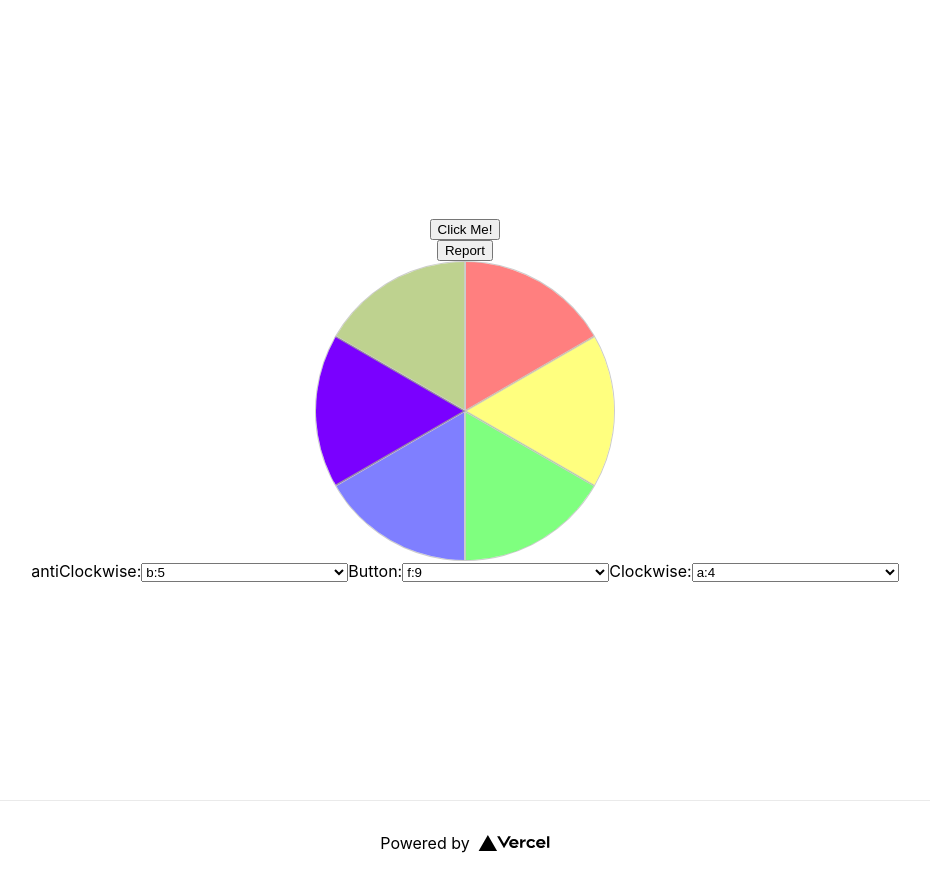
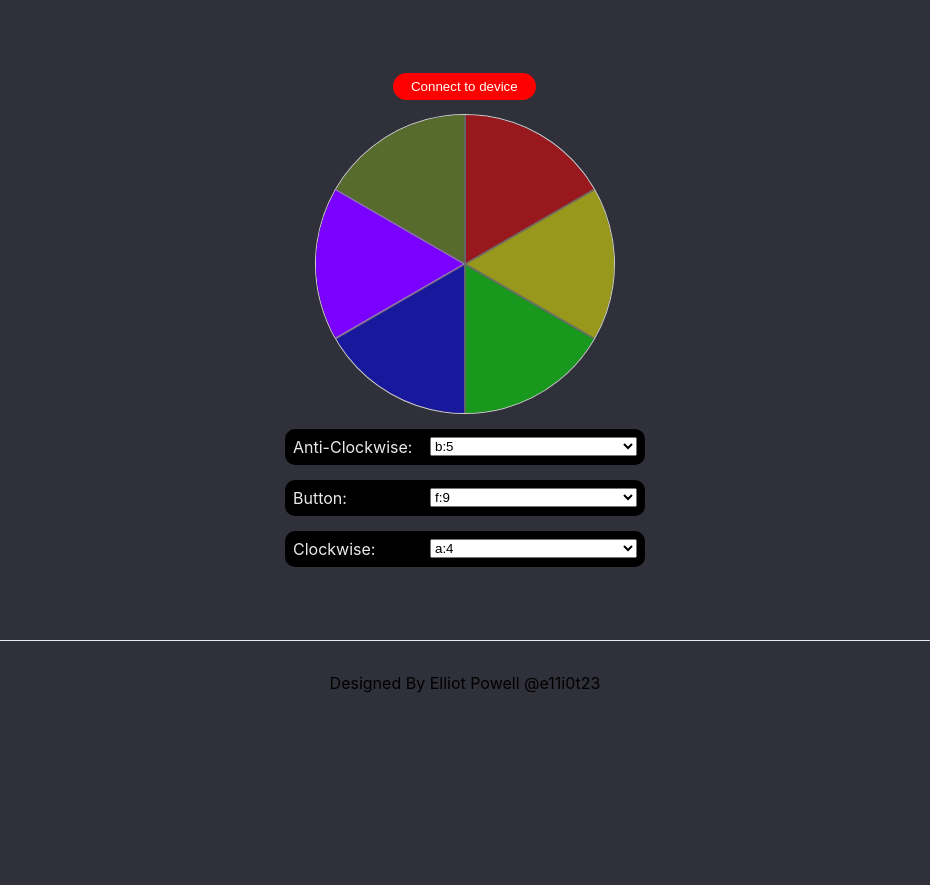
Before and after one commit to e11i0t23/rgbknobcontroller, a Next.js app: page / in a window 1280 px wide. Shown: the whole page, without its empty margins (175-1105 px from the left). After the commit the page ends 800 px from the top, so only its background shows below. Built offline with nearby package versions, Linux system fonts and the light colour scheme.

Commit message:
update styling

```diff
--- a/pages/index.js
+++ b/pages/index.js
@@ -101,17 +101,14 @@ export default function Home() {
   return (
     <div className={styles.container}>
       <Head>
-        <title>Create Next App</title>
-        <meta name="description" content="Generated by create next app" />
+        <title>RGBKnob Controll</title>
+        <meta name="description" content="Control for RGB Knob" />
         <link rel="icon" href="/favicon.ico" />
       </Head>
 
       <main className={styles.main}>
-        <button onClick={onPress}>
-          Click Me!
-        </button>
-        <button onClick={sendReport}>
-          Report
+        <button className={styles.button} onClick={onPress}>
+          Connect to device
         </button>
         <div className={styles.wrapper} style={{transform: "rotate(30deg)"}}>
           <div className={styles.sector} style={{transform: "rotate(60deg) skew(30deg)", background:"rgb(255, 0, 0)", opacity:(((encMode==0) ? 100 : 50 )+"%")}} onClick={() => handleEncMode(0)}></div>
@@ -122,32 +119,35 @@ export default function Home() {
           <div className={styles.sector} style={{transform: "rotate(360deg) skew(30deg)", background:"rgb(127, 165, 33)", opacity:(((encMode==5) ? 100 : 50 )+"%")}} onClick={() => handleEncMode(5)}></div>
         </div>
         <span className="dot"></span>
-        <form>
-          <label>antiClockwise:</label>
-          <select value={antiClockwise} onChange={(e) => {console.log(e.target.value); setAntiClockwise(e.target.value); updateKeymap(0x01, e)}}>
+        <form >
+          <div className={styles.form}>
+          <label>Anti-Clockwise:  </label>
+          <select value={antiClockwise} style={{float: "right"}} onChange={(e) => {console.log(e.target.value); setAntiClockwise(e.target.value); updateKeymap(0x01, e)}}>
             {Object.entries(HIDCodes).map(([key, value]) => <option key={value} value={value}>{key}:{String(value)}</option>)}
           </select>
+          </div>
+          <div className={styles.form}>
           <label>Button:</label>
-          <select value={button} onChange={(e) => {setButton(e.target.value); updateKeymap(0x02, e)}}>
+          <select value={button} style={{float: "right"}} onChange={(e) => {setButton(e.target.value); updateKeymap(0x02, e)}}>
             {Object.entries(HIDCodes).map(([key, value]) => <option key={value} value={value}>{key}:{String(value)}</option>)}
           </select>
+          </div>
+          <div className={styles.form}>
           <label>Clockwise:</label>
-          <select value={clockwise} onChange={(e) => {setClockwise(e.target.value); updateKeymap(0x00, e)}}>
+          <select value={clockwise} style={{float: "right"}} onChange={(e) => {setClockwise(e.target.value); updateKeymap(0x00, e)}}>
             {Object.entries(HIDCodes).map(([key, value]) => <option key={value} value={value}>{key}:{String(value)}</option>)}
           </select>
+          </div>
         </form>
       </main>
 
       <footer className={styles.footer}>
         <a
-          href="https://vercel.com?utm_source=create-next-app&utm_medium=default-template&utm_campaign=create-next-app"
+          href="https://epkb.design"
           target="_blank"
           rel="noopener noreferrer"
         >
-          Powered by{' '}
-          <span className={styles.logo}>
-            <Image src="/vercel.svg" alt="Vercel Logo" width={72} height={16} />
-          </span>
+          Designed By Elliot Powell @e11i0t23 {' '}
         </a>
       </footer>
     </div>
--- a/styles/Home.module.css
+++ b/styles/Home.module.css
@@ -1,9 +1,14 @@
 .container {
   padding: 0 2rem;
+
+}
+
+.body {
+  background-color: #ffa500 ;
 }
 
 .main {
-  min-height: 100vh;
+  min-height: 80vh;
   padding: 4rem 0;
   flex: 1;
   display: flex;
@@ -142,3 +147,31 @@
 .sector:hover {
   border: black 5px solid;
 }
+
+.form {
+  background-color: black;
+  font-size: 1em;
+  color: #eaeaea;
+  padding: 0.5em;
+  border-radius:10px;
+  width: 360px;
+  position: relative;
+  display: block;
+  margin-left: auto;
+  margin-right: auto;
+  margin-top: 15px;
+}
+
+.button {
+
+  display: inline-block;
+  background-color: red;
+  padding: 0.3em 1.2em;
+  margin: 0 0.1em 1em 0;
+  border: 0.16em solid rgba(255, 255, 255, 0);
+  border-radius: 2em;
+  color: white;
+}
+.button:hover{
+  border-color: rgba(255, 255, 255, 1);
+}
--- a/styles/globals.css
+++ b/styles/globals.css
@@ -1,5 +1,6 @@
 html,
 body {
+  background-color: rgb(48, 48, 59);
   padding: 0;
   margin: 0;
   font-family: -apple-system, BlinkMacSystemFont, Segoe UI, Roboto, Oxygen,
```
